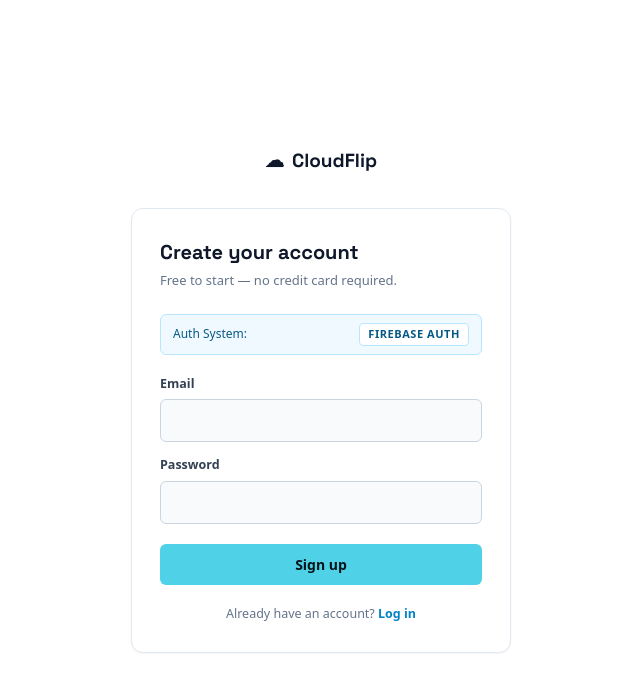
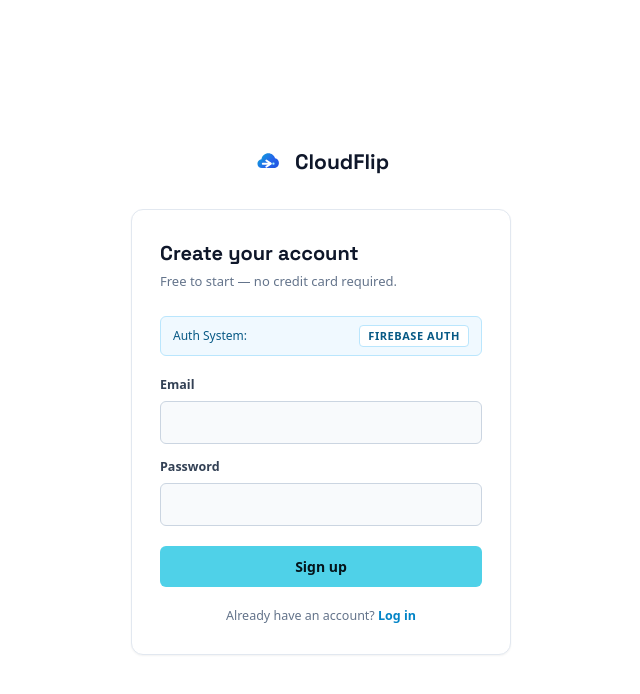
Before and after one commit to bhavyasriofficial16-lang/cloudflip, a React (Vite) app in the folder frontend/: page /signup in a window 1280 px wide. Shown: the top 694 px of the page, without its empty margins (319-959 px from the left). Built offline with nearby package versions, Linux system fonts and the light colour scheme; no server answers.

Commit message:
branding: add official vector logo and SVG favicon with CloudFlip theme

```diff
--- a/frontend/index.html
+++ b/frontend/index.html
@@ -3,6 +3,8 @@
   <head>
     <meta charset="UTF-8" />
     <meta name="viewport" content="width=device-width, initial-scale=1.0" />
+    <link rel="icon" type="image/svg+xml" href="/favicon.svg" />
+    <link rel="apple-touch-icon" href="/favicon.svg" />
     <link rel="preconnect" href="https://fonts.googleapis.com" />
     <link
       href="https://fonts.googleapis.com/css2?family=Space+Grotesk:wght@500;600;700&family=Inter:wght@400;500;600;700&family=IBM+Plex+Mono:wght@400;500;600&display=swap"
--- /dev/null
+++ b/frontend/src/components/CloudFlipLogo.tsx
@@ -0,0 +1,52 @@
+import React from "react";
+
+interface LogoProps {
+  className?: string;
+  size?: number;
+  showText?: boolean;
+  textSize?: string;
+}
+
+export default function CloudFlipLogo({
+  className = "",
+  size = 28,
+  showText = true,
+  textSize = "text-[19px]",
+}: LogoProps) {
+  return (
+    <div className={`flex items-center gap-2.5 font-display font-bold ${textSize} text-slate-900 ${className}`}>
+      <svg
+        width={size}
+        height={size}
+        viewBox="0 0 36 36"
+        fill="none"
+        xmlns="http://www.w3.org/2000/svg"
+        className="shrink-0 transition-transform duration-200 hover:scale-105"
+      >
+        <defs>
+          <linearGradient id="cfLogoGrad" x1="4" y1="6" x2="32" y2="30" gradientUnits="userSpaceOnUse">
+            <stop offset="0%" stopColor="#06B6D4" />
+            <stop offset="55%" stopColor="#2563EB" />
+            <stop offset="100%" stopColor="#1D4ED8" />
+          </linearGradient>
+        </defs>
+
+        <path
+          d="M10 26C7.23858 26 5 23.7614 5 21C5 18.4142 6.96301 16.2853 9.49884 16.029C10.1232 12.2623 13.4022 9.33334 17.3333 9.33334C20.8973 9.33334 23.9265 11.7364 24.8872 15.0032C27.3224 15.4023 29.1667 17.5287 29.1667 20.1667C29.1667 23.3883 26.555 26 23.3333 26H10Z"
+          fill="url(#cfLogoGrad)"
+        />
+
+        <path
+          d="M15 17.5L20 21L15 24.5"
+          stroke="white"
+          strokeWidth="2.2"
+          strokeLinecap="round"
+          strokeLinejoin="round"
+        />
+        <path d="M11 21H19.5" stroke="white" strokeWidth="2.2" strokeLinecap="round" />
+        <circle cx="23" cy="21" r="1.3" fill="#A5F3FC" />
+      </svg>
+      {showText && <span>CloudFlip</span>}
+    </div>
+  );
+}
--- a/frontend/src/components/Sidebar.tsx
+++ b/frontend/src/components/Sidebar.tsx
@@ -1,4 +1,5 @@
 import { NavLink } from "react-router-dom";
+import CloudFlipLogo from "./CloudFlipLogo";
 
 const groups: { label: string; links: { to: string; label: string; icon?: string }[] }[] = [
   { label: "Overview", links: [{ to: "/app", label: "Dashboard", icon: "📊" }] },
@@ -46,9 +47,7 @@ export default function Sidebar({
   const content = (
     <div className="flex flex-col h-full p-4 overflow-y-auto font-sans">
       <div className="flex items-center justify-between px-2 pb-6 pt-1">
-        <div className="flex items-center gap-2 font-display font-bold text-[18px] text-slate-900">
-          <span className="text-cyan-500">☁</span> CloudFlip
-        </div>
+        <CloudFlipLogo size={26} textSize="text-[18px]" />
         {onClose && (
           <button
             type="button"
--- a/frontend/src/pages/AuthForm.tsx
+++ b/frontend/src/pages/AuthForm.tsx
@@ -1,6 +1,7 @@
 import { FormEvent, useState } from "react";
 import { Link, useNavigate } from "react-router-dom";
 import { useAuth } from "../context/AuthContext";
+import CloudFlipLogo from "../components/CloudFlipLogo";
 
 export default function AuthForm({ mode }: { mode: "login" | "signup" }) {
   const { signIn, signUp, configured, authProvider } = useAuth();
@@ -27,8 +28,8 @@ export default function AuthForm({ mode }: { mode: "login" | "signup" }) {
   return (
     <div className="min-h-screen flex items-center justify-center px-6 bg-white text-slate-900 font-sans">
       <div className="w-full max-w-[380px]">
-        <Link to="/" className="flex items-center gap-2 font-display font-bold text-[19px] justify-center mb-8 text-slate-900">
-          <span className="text-cyan-500">☁</span> CloudFlip
+        <Link to="/" className="flex justify-center mb-8">
+          <CloudFlipLogo size={32} textSize="text-[21px]" />
         </Link>
 
         <div className="bg-white border border-slate-200 rounded-xl p-7 shadow-sm">
--- a/frontend/src/pages/Landing.tsx
+++ b/frontend/src/pages/Landing.tsx
@@ -1,5 +1,6 @@
 import { useEffect, useState } from "react";
 import { Link } from "react-router-dom";
+import CloudFlipLogo from "../components/CloudFlipLogo";
 
 function FlipCard() {
   const [flipped, setFlipped] = useState(false);
@@ -114,8 +115,8 @@ export default function Landing() {
       {/* Header */}
       <header className="sticky top-0 z-50 backdrop-blur bg-white/95 border-b border-slate-200/80">
         <div className="max-w-[1180px] mx-auto px-4 sm:px-8 h-16 flex items-center justify-between">
-          <Link to="/" className="flex items-center gap-2 font-display font-bold text-[19px] text-slate-900">
-            <span className="text-cyan-500">☁</span> CloudFlip
+          <Link to="/">
+            <CloudFlipLogo size={28} />
           </Link>
           <nav className="hidden md:flex items-center gap-8 text-[14px] text-slate-600 font-medium">
             <button onClick={() => scrollTo("what-is-cloudflip")} className="hover:text-slate-900 transition-colors">
@@ -491,9 +492,7 @@ export default function Landing() {
       {/* Footer */}
       <footer className="border-t border-slate-200 py-8 text-center text-slate-500 text-[12.5px]">
         <div className="max-w-[1180px] mx-auto px-8 flex justify-between items-center">
-          <div className="flex items-center gap-2 font-display font-bold text-[15px] text-slate-900">
-            <span className="text-cyan-500">☁</span> CloudFlip
-          </div>
+          <CloudFlipLogo size={22} textSize="text-[15px]" />
           <div>Demo build · Simulated data unless AWS account connected</div>
         </div>
       </footer>
--- a/frontend/src/pages/Pricing.tsx
+++ b/frontend/src/pages/Pricing.tsx
@@ -2,6 +2,7 @@ import { useEffect, useState } from "react";
 import { Link, useNavigate } from "react-router-dom";
 import { api } from "../api/client";
 import { useAuth } from "../context/AuthContext";
+import CloudFlipLogo from "../components/CloudFlipLogo";
 
 declare global {
   interface Window {
@@ -208,8 +209,8 @@ export default function Pricing() {
     <div className="min-h-screen bg-white text-slate-900 font-sans">
       <header className="sticky top-0 z-50 backdrop-blur bg-white/90 border-b border-slate-200">
         <div className="max-w-[1180px] mx-auto px-8 h-16 flex items-center justify-between">
-          <Link to="/" className="flex items-center gap-2 font-display font-bold text-[19px] text-slate-900">
-            <span className="text-cyan-500">☁</span> CloudFlip
+          <Link to="/">
+            <CloudFlipLogo size={28} />
           </Link>
           <Link to="/app" className="bg-[#4FD1E8] text-[#04141A] font-semibold text-[14px] rounded-md px-4 py-2 hover:bg-[#3ec4db] transition-colors shadow-xs">
             {session ? "Go to dashboard" : "Try the demo"}
```
Also changed, not shown: frontend/public/favicon.svg (added), frontend/public/logo.svg (added).
